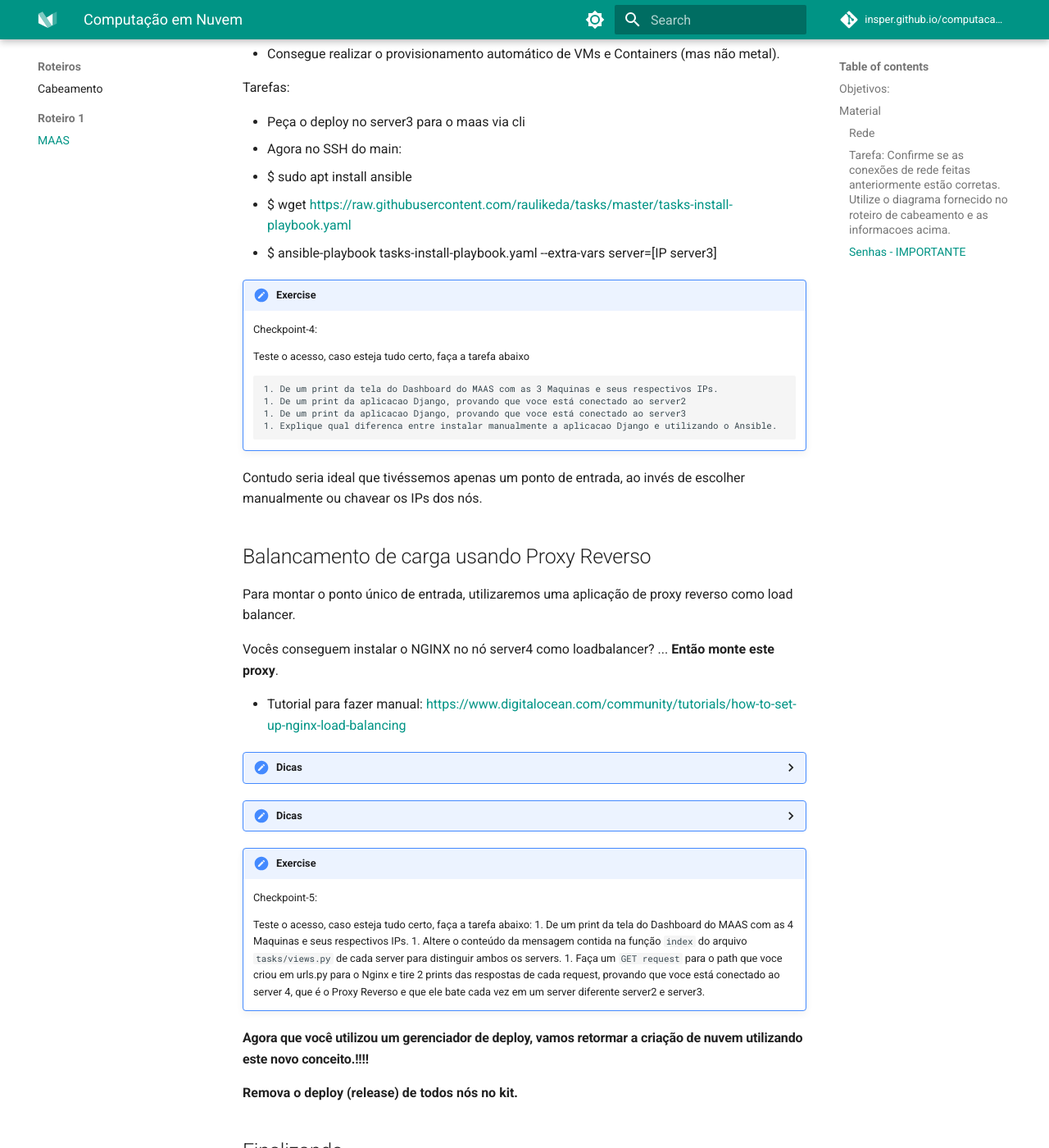
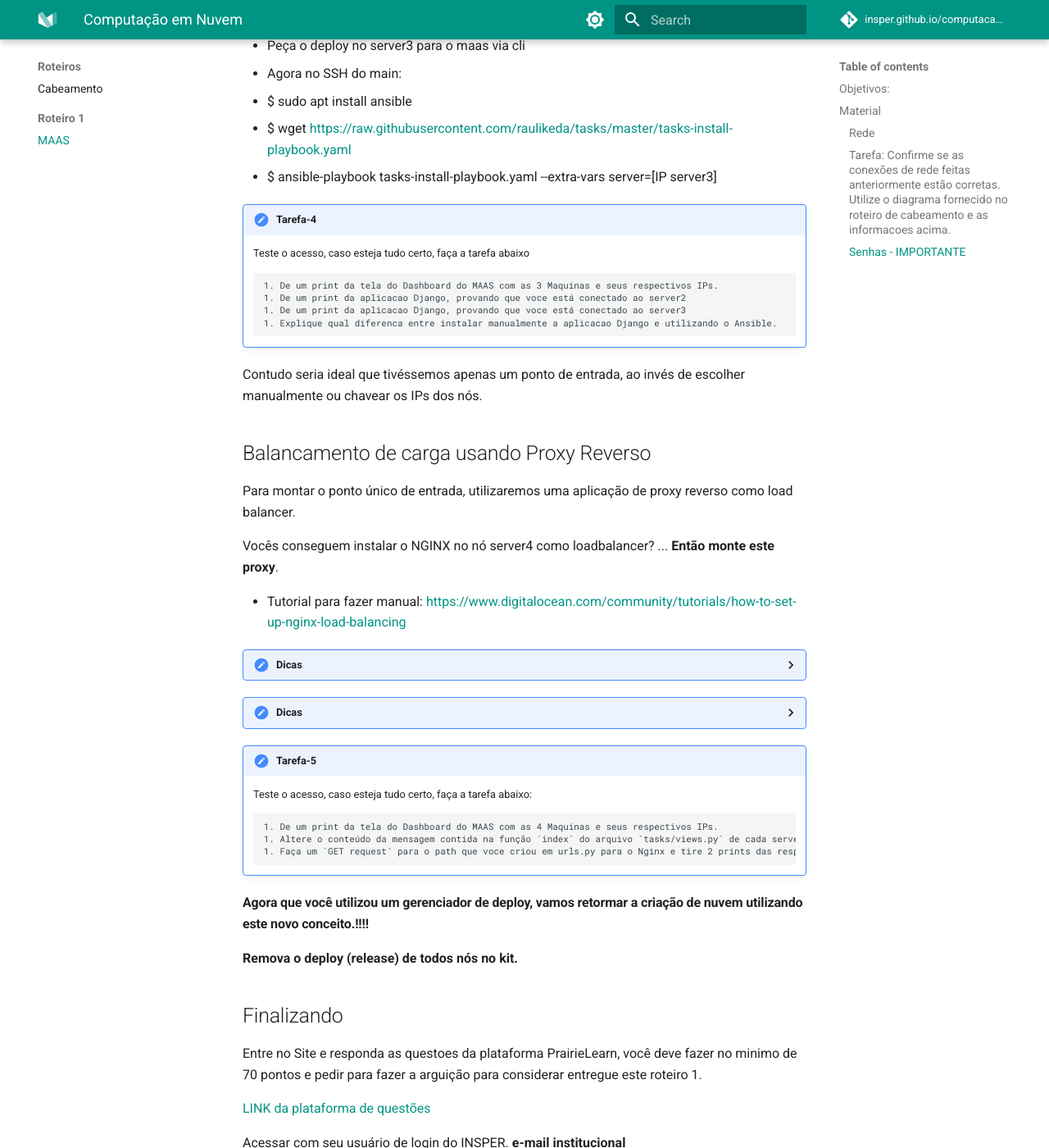
Before and after one commit to Insper/computacao-nuvem, an MkDocs documentation site: the page built from docs/roteiros/1.Bare_metal.md, in a window 1280 px wide and 1400 px high, scrolled down 9553 px. Shown: the whole window at 82% size. Built offline with MkDocs 1.6.1 and Material for MkDocs 9.7.7, drawn with Linux system fonts in a browser that asks for light colours; nearby versions of some CDN libraries; comment, search, counter and statistics services are not loaded; some of the changed text lies outside the part shown.

Commit message:
mod rot1 25a

```diff
--- a/docs/roteiros/1.Bare_metal.md
+++ b/docs/roteiros/1.Bare_metal.md
@@ -313,8 +313,7 @@
 Caso tenha interesse na aplicação django: https://docs.djangoproject.com/pt-br/3.1/intro/tutorial01/
 
 
-!!! exercise
-    CheckPoint-2
+!!!Tarefa-2
 
     De um print das Telas abaixo:
 
@@ -324,12 +323,11 @@
 
 ## Utilizando o Ansible - deploy automatizado de aplicação
 
-!!! exercise
-    Checkpoint-3:
+!!! Tarefa-3:
 
-    1. De um print da tela do Dashboard do MAAS com as 2 Maquinas e seus respectivos IPs.
-    1. De um print da aplicacao Django, provando que voce está conectado ao server
-    1. Explique como foi feita a implementacao manual da aplicacao Django e banco de dados.
+      1. De um print da tela do Dashboard do MAAS com as 2 Maquinas e seus respectivos IPs.
+      1. De um print da aplicacao Django, provando que voce está conectado ao server
+      1. Explique como foi feita a implementacao manual da aplicacao Django e banco de dados.
 
 Antes tinhamos 1 aplicação Django, agora teremos 2 aplicações django (server2 e server3) **compartilhando o mesmo banco de dados (server1)**.
 Os motivos para fazermos isso são dois:
@@ -345,7 +343,7 @@
 * Fácil de se lidar com um pool de máquinas simultaneamente.
 * Consegue realizar o provisionamento automático de VMs e Containers (mas não metal).
 
-Tarefas:
+Fazer agora:
 
 * Peça o deploy no server3 para o maas via cli
 * Agora no SSH do main:
@@ -353,8 +351,7 @@
   * \$ wget <https://raw.githubusercontent.com/raulikeda/tasks/master/tasks-install-playbook.yaml>
   * \$ ansible-playbook tasks-install-playbook.yaml -\-extra-vars server=[IP server3]
 
-!!! exercise
-    Checkpoint-4:
+!!! Tarefa-4
 
     Teste o acesso, caso esteja tudo certo, faça a tarefa abaixo
 
@@ -423,10 +420,10 @@
 
       urlpatterns = [path( '  ', views.index, name='index'),]
 
-!!! exercise
-    Checkpoint-5:
+!!! Tarefa-5
 
     Teste o acesso, caso esteja tudo certo, faça a tarefa abaixo:
+
         1. De um print da tela do Dashboard do MAAS com as 4 Maquinas e seus respectivos IPs.
         1. Altere o conteúdo da mensagem contida na função `index` do arquivo `tasks/views.py` de cada server para distinguir ambos os servers.
         1. Faça um `GET request` para o path que voce criou em urls.py para o Nginx e tire 2 prints das respostas de cada request, provando que voce está conectado ao server 4, que é o Proxy Reverso e que ele bate cada vez em um server diferente server2 e server3.
```
